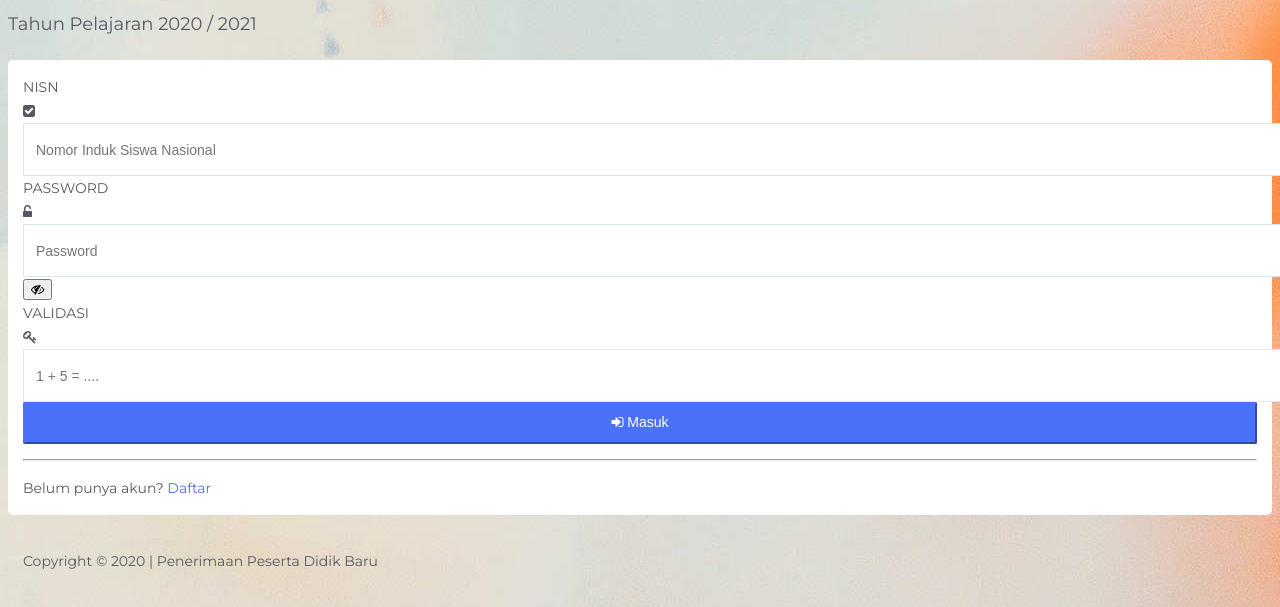
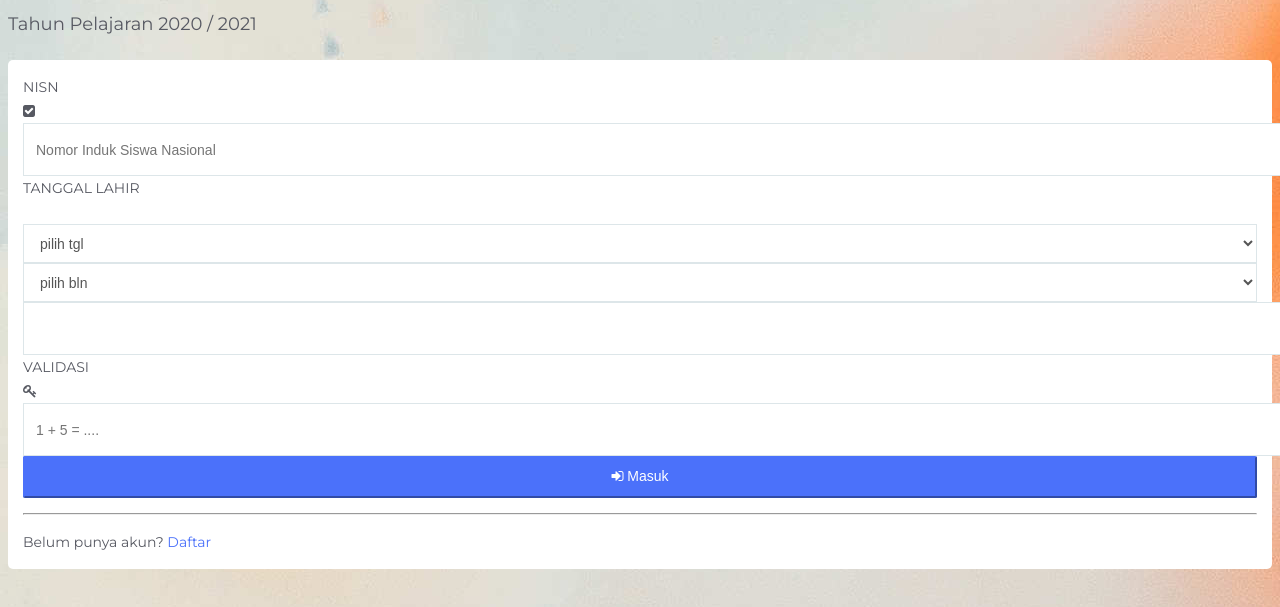
Before and after one commit to yuwandianto/myproject, a CodeIgniter app: page /database/auth/login in a window 1280 px wide. Shown: the part 196-803 px from the top of the page. Run offline with CodeIgniter, Linux system fonts and the light colour scheme; some libraries are stand-ins or nearby versions.

Commit message:
ubah konfirmasi password

```diff
--- a/application/controllers/Auth.php
+++ b/application/controllers/Auth.php
@@ -117,8 +117,6 @@ class Auth extends CI_Controller
     {
 
         $this->form_validation->set_rules('username', 'Username', 'trim|required');
-        $this->form_validation->set_rules('password', 'Password', 'trim|required');
-
 
         if ($this->form_validation->run() == FALSE) {
             # code...
@@ -135,17 +133,23 @@ class Auth extends CI_Controller
 
             $this->session->set_userdata($array);
 
+            $data['tgl'] = array('01','02','03','04','05','06','07','08','09','10','11','12','13','14','15','16','17','18','19','20','21','22','23','24','25','26','27','28','29','30','31');
+            $data['bln'] = array('01','02','03','04','05','06','07','08','09','10','11','12');
+
             $this->load->view('front/login', $data);
         } else {
+
             $this->login_siswa();
         }
     }
 
     private function login_siswa()
     {
-        $username = $this->input->post('username', true);
-        $password = $this->input->post('password', true);
-        $validasi = $this->input->post('validasi', true);
+        $username  = $this->input->post('username', true);
+        $tgl_lahir = $this->input->post('tgl_lahir', true);
+        $bln_lahir = $this->input->post('bln_lahir', true);
+        $thn_lahir = $this->input->post('thn_lahir', true);
+        $validasi  = $this->input->post('validasi', true);
 
 
         if ($validasi == $this->session->userdata('key')) {
@@ -156,7 +160,9 @@ class Auth extends CI_Controller
 
             if ($query) {
                 # jika nisn ditemukan...
-                if (password_verify($password, $query['pass'])) {
+                $query1 = $this->db->get_where('tbl_registrasi', ['nisn' => $username, 'tgl_lahir' => $tgl_lahir, 'bln_lahir' => $bln_lahir, 'thn_lahir' => $thn_lahir])->row_array();
+
+                if ($query1) {
                     # jika password benar...
 
                     $array = array(
--- a/application/views/front/login.php
+++ b/application/views/front/login.php
@@ -67,15 +67,24 @@
                                 </div>
 
                                 <div class="form-group">
-                                    <label for="password">PASSWORD</label>
-                                    <div class="input-group" id="show_hide_password">
+                                    <label for="tgl">TANGGAL LAHIR</label>
+                                    <div class="input-group">
                                         <div class="input-group-prepend">
-                                            <span class="input-group-text" id="basic-addon1"><i class="fa fa-unlock-alt"></i> </span>
+                                            <span class="input-group-text" id="basic-addon1"><i class="fa fa-calendar-alt"></i></span>
                                         </div>
-                                        <input id="password" name="password" type="password" placeholder="Password" class="form-control " required>
-                                        <div class="input-group-append">
-                                            <button class="input-group-text" type="button"><i class="fa fa-eye-slash" aria-hidden="true"></i></button>
-                                        </div>
+                                        <select style="margin-right: 10px" name="tgl_lahir" id="tgl_lahir" class="form-control col-sm-3" required>
+                                            <option value="">pilih tgl</option>
+                                            <?php foreach ($tgl as $tg) :?>
+                                                <option><?= $tg ;?></option>
+                                            <?php endforeach ;?>
+                                        </select>
+                                        <select style="margin-right: 10px" name="bln_lahir" id="bln_lahir" class="form-control col-sm-3" required>
+                                            <option value="">pilih bln</option>
+                                            <?php foreach ($bln as $bl) :?>
+                                                <option><?= $bl ;?></option>
+                                            <?php endforeach ;?>
+                                        </select>
+                                        <input type="number" name="thn_lahir" id="thn_lahir" class="form-control" required>
                                     </div>
                                 </div>
 
```
